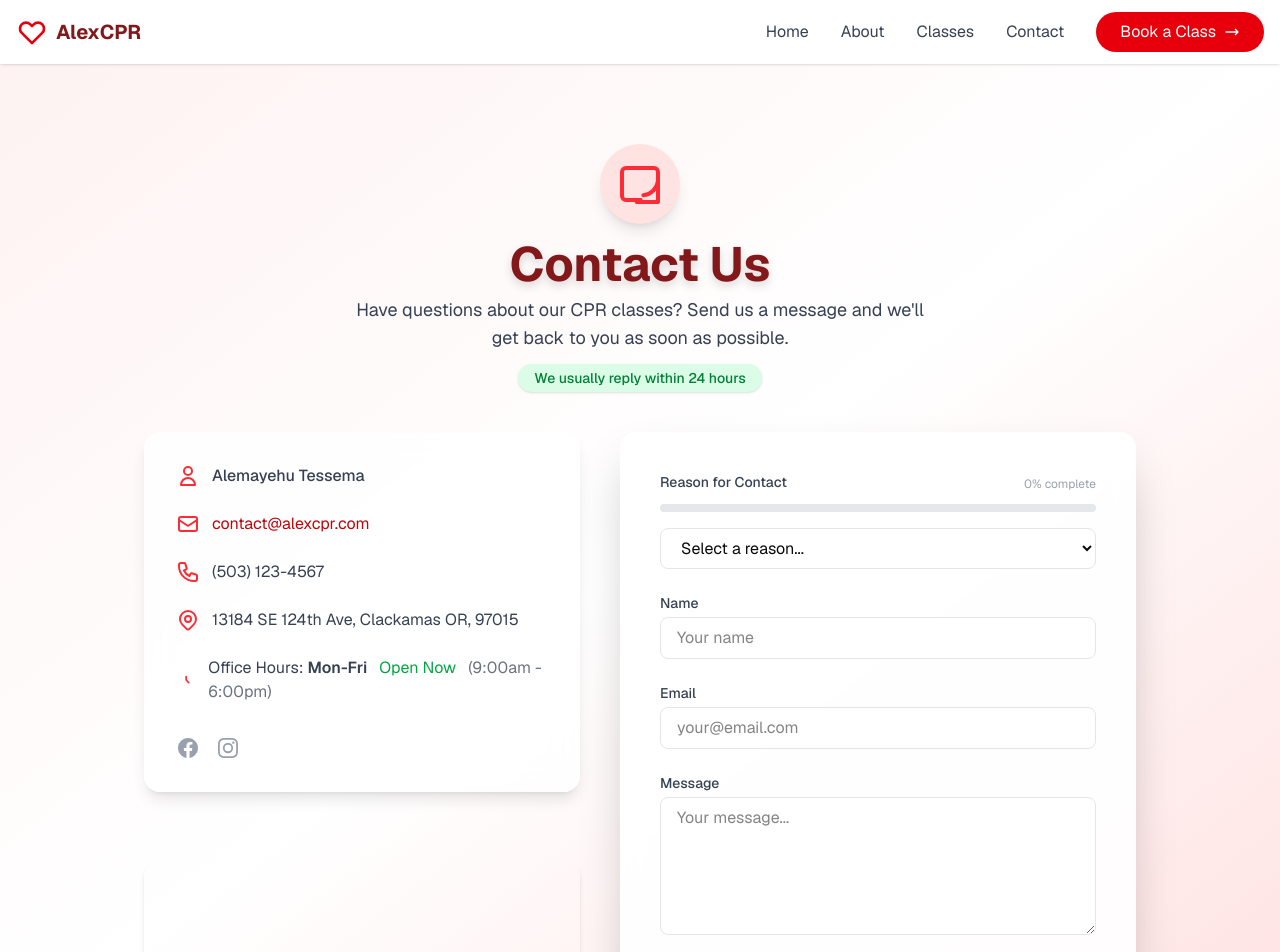
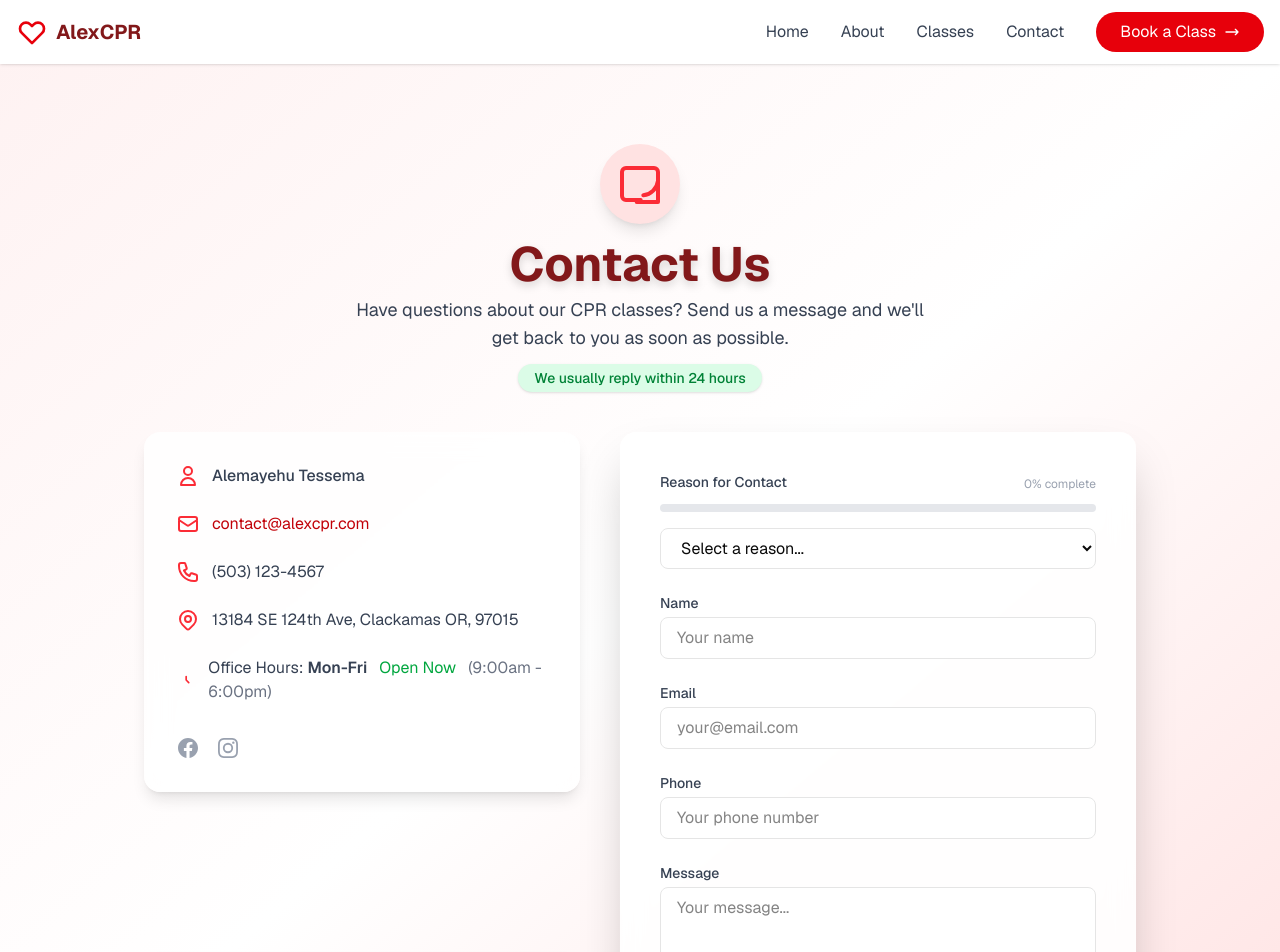
Before and after one commit to MulualemBerhanu/alexCPR, a Next.js app: page /contact in a window 1280 px wide. Shown: the top 952 px of the page. Built offline with nearby package versions, Linux system fonts and the light colour scheme; grey boxes are pictures that could not be loaded.

Commit message:
second issue resolve

```diff
--- a/src/app/api/contact/route.ts
+++ b/src/app/api/contact/route.ts
@@ -2,13 +2,14 @@ import { NextResponse } from 'next/server';
 
 export async function POST(request: Request) {
   try {
-    const { name, email, message } = await request.json();
+    const { name, email, message, phone } = await request.json();
     const apiKey = process.env.BREVO_API_KEY;
-    const toEmail = process.env.TO_EMAIL || 'contact@alexcpr.com';
-    const fromEmail = process.env.FROM_EMAIL || 'no-reply@alexcpr.com';
+    const toEmail = process.env.CONTACT_TO_EMAIL || "ruthalex57@hotmail.com";
+    const fromEmail = process.env.CONTACT_FROM_EMAIL || "ruthalex57@hotmail.com";
 
     if (!apiKey) {
-      return NextResponse.json({ error: 'Missing Brevo API key' }, { status: 500 });
+      console.error('BREVO_API_KEY environment variable is not set');
+      return NextResponse.json({ error: 'Email service not configured' }, { status: 500 });
     }
 
     // Send email using Brevo API
@@ -27,6 +28,7 @@ export async function POST(request: Request) {
           <h2>New Contact Form Submission</h2>
           <p><strong>Name:</strong> ${name}</p>
           <p><strong>Email:</strong> ${email}</p>
+          <p><strong>Phone:</strong> ${phone || 'N/A'}</p>
           <p><strong>Message:</strong></p>
           <p>${message}</p>
         `,
--- a/src/app/book/page.tsx
+++ b/src/app/book/page.tsx
@@ -279,7 +279,6 @@ export default function BookPage() {
               transition={{ duration: 0.5, delay: index * 0.1 }}
               className={`relative bg-white rounded-2xl shadow-lg overflow-hidden transform transition-all duration-300 hover:shadow-xl hover:-translate-y-1 cursor-pointer ${isSelected ? 'ring-4 ring-red-400 scale-105 z-10' : ''}`}
               tabIndex={0}
-              aria-selected={isSelected}
               onClick={() => { setSelectedClass(classItem); setTimeout(() => nextBtnRef.current?.scrollIntoView({ behavior: 'smooth' }), 200); }}
               onKeyDown={e => {
                 if (e.key === 'Enter' || e.key === ' ') {
--- a/src/app/contact/page.tsx
+++ b/src/app/contact/page.tsx
@@ -10,6 +10,7 @@ const formSchema = z.object({
   name: z.string().min(2, 'Name must be at least 2 characters'),
   email: z.string().email('Please enter a valid email address'),
   reason: z.string().min(2, 'Please select a reason'),
+  phone: z.string().min(7, 'Phone must be at least 7 digits'),
   message: z.string().min(10, 'Message must be at least 10 characters'),
 });
 
@@ -87,8 +88,9 @@ export default function ContactPage() {
     watch('name')?.length > 1,
     watch('email')?.length > 3 && watch('email')?.includes('@'),
     reason && reason.length > 1,
+    watch('phone')?.length > 6,
     watch('message')?.length > 9,
-  ].filter(Boolean).length / 4 * 100;
+  ].filter(Boolean).length / 5 * 100;
 
   return (
     <div className="min-h-screen py-0 bg-gradient-to-br from-red-50 via-white to-red-100 relative">
@@ -207,6 +209,21 @@ export default function ContactPage() {
               )}
             </div>
             <div>
+              <label htmlFor="phone" className="block text-sm font-medium text-gray-700 mb-1">Phone</label>
+              <input
+                type="tel"
+                id="phone"
+                {...register('phone')}
+                className="w-full px-4 py-2 border rounded-md focus:ring-2 focus:ring-red-500 focus:border-transparent bg-white/80"
+                placeholder="Your phone number"
+                aria-invalid={!!errors.phone}
+                aria-describedby="phone-error"
+              />
+              {errors.phone && (
+                <p id="phone-error" className="mt-1 text-sm text-red-600">{errors.phone.message}</p>
+              )}
+            </div>
+            <div>
               <label htmlFor="message" className="block text-sm font-medium text-gray-700 mb-1">Message</label>
               <textarea
                 id="message"
--- a/src/app/success/page.tsx
+++ b/src/app/success/page.tsx
@@ -2,9 +2,9 @@
 export const dynamic = "force-dynamic";
 import { useSearchParams } from "next/navigation";
 import Link from "next/link";
-import { useEffect, useState } from "react";
+import { useEffect, useState, Suspense } from "react";
 
-export default function SuccessPage() {
+function SuccessPageContent() {
   const searchParams = useSearchParams();
   const sessionId = searchParams.get('session_id');
   const [loading, setLoading] = useState(true);
@@ -140,3 +140,21 @@ export default function SuccessPage() {
     </div>
   );
 }
+
+export default function SuccessPage() {
+  return (
+    <Suspense fallback={
+      <div className="min-h-screen py-20">
+        <div className="container mx-auto px-4">
+          <div className="max-w-2xl mx-auto text-center">
+            <h2 className="text-2xl font-semibold text-red-900">
+              Loading...
+            </h2>
+          </div>
+        </div>
+      </div>
+    }>
+      <SuccessPageContent />
+    </Suspense>
+  );
+}
```
